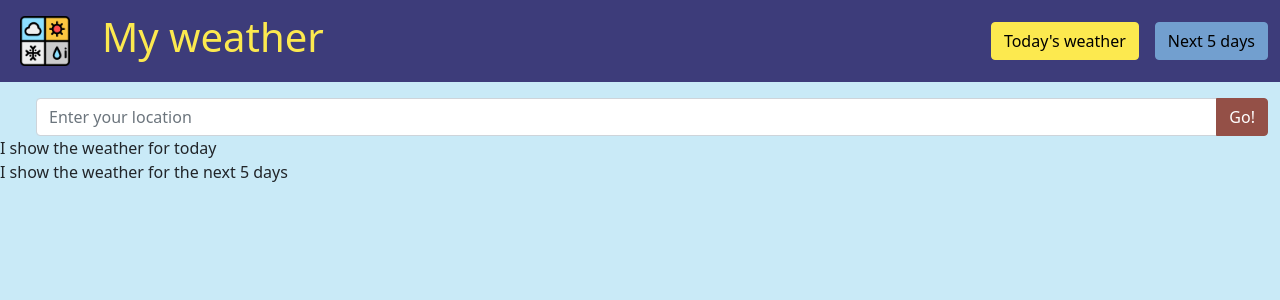
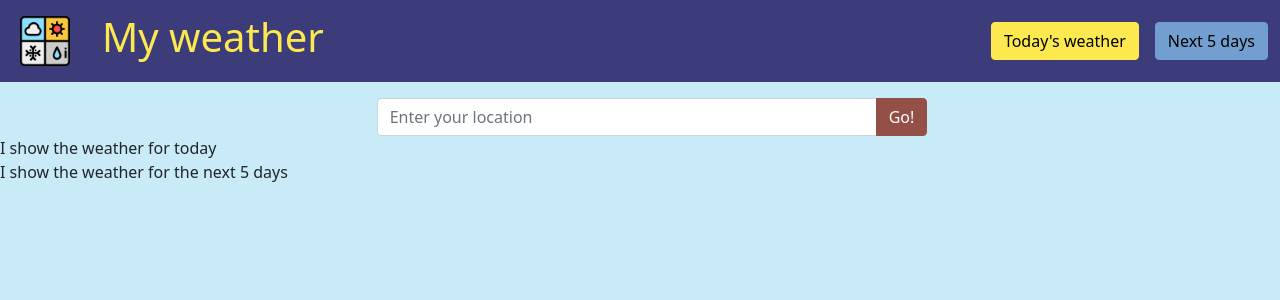
Before and after one commit to jun-elli/weather-app, a React (Create React App) app: page / in a window 1280 px wide. Shown: the top 300 px of the page. Built offline with nearby package versions, Linux system fonts and the light colour scheme.

Commit message:
Center form

```diff
--- a/src/App.css
+++ b/src/App.css
@@ -1,3 +1,7 @@
 .img-logo {
     width: 50px;
 }
+
+.input-sm {
+    max-width: 500px;
+}
--- a/src/components/Search.js
+++ b/src/components/Search.js
@@ -1,10 +1,11 @@
+import "../App.css";
 import { useState } from "react";
 
 function Search() {
     return (
-        <div className="container-fluid text-center mt-3">
-            <form class="input-group text-center" >
-                <input type="text" class="form-control ms-4 bg-white" name="location" id="location" aria-describedby="helpId" placeholder="Enter your location" />
+        <div className="container mt-3">
+            <form class="col justify-content-center align-items-center input-group" >
+                <input type="text" class="form-control ms-4 bg-white input-sm" name="location" id="location" aria-describedby="helpId" placeholder="Enter your location" />
                 <button type="submit" class="btn btn-info">Go!</button>
             </form>
         </div>
```
